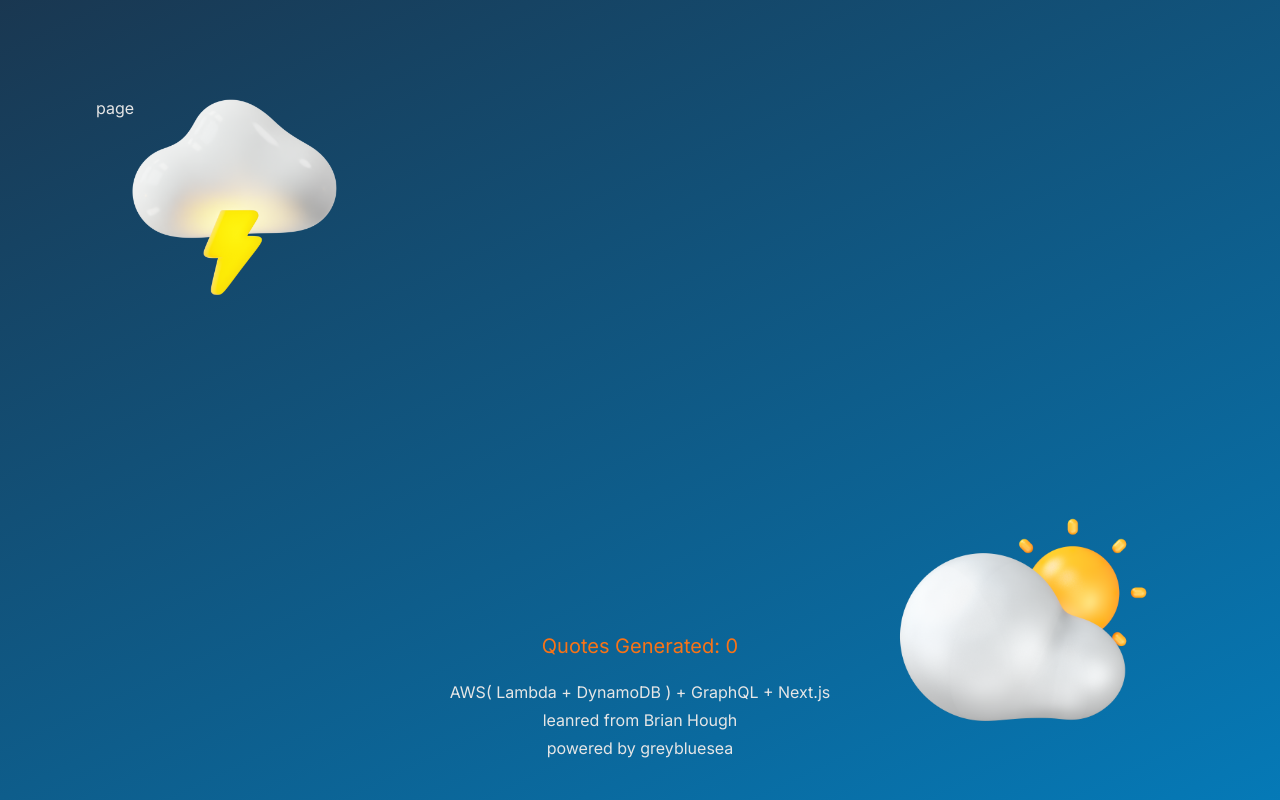
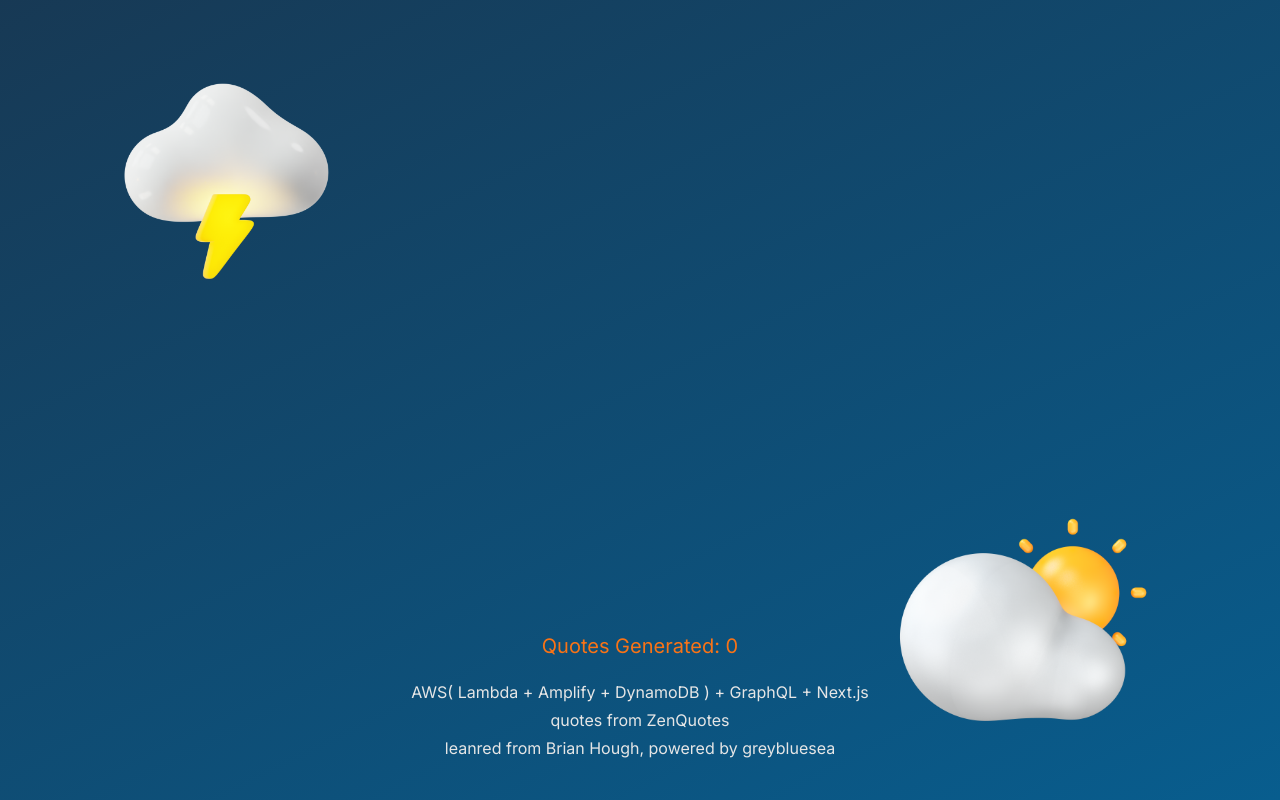
Before and after one commit to greybluesea/QuoteCardGenerator, a Next.js app: page / in a window 1280 px wide. Built offline with nearby package versions, Linux system fonts and the light colour scheme.

Commit message:
minor styling for background and clouds and footer

```diff
--- a/app/components/Footer.tsx
+++ b/app/components/Footer.tsx
@@ -13,10 +13,11 @@ const Footer = (props: Props) => {
         Quotes Generated: {numberOfQuotesGenerated}
       </p>
       <ul className="hidden lg:flex lg:flex-col w-[500px]  mx-auto items-center  space-y-1 rounded-xl mt-5">
-        <li>AWS( Lambda + DynamoDB ) + GraphQL + Next.js</li>
-        <li>leanred from Brian Hough</li>
+        <li>AWS( Lambda + Amplify + DynamoDB ) + GraphQL + Next.js</li>
+        <li>quotes from ZenQuotes</li>
+
         <li>
-          powered by{" "}
+          leanred from Brian Hough, powered by{" "}
           <Link
             href={"https://youtube.com/@greybluesea"}
             target="_self"
--- a/app/globals.css
+++ b/app/globals.css
@@ -7,7 +7,7 @@ body,
 :root {
   height: 100%;
   background-color: black;
-  color: var(--PRIMARY);
+  color: var(--TEXT-PRIMARY);
   color-scheme: dark;
 }
 
--- a/app/layout.tsx
+++ b/app/layout.tsx
@@ -21,10 +21,10 @@ export default function RootLayout({
       <body
         className={
           inter.className +
-          " w-[100dvw] h-[100dvh] p-24 text-TEXT bg-gradient-to-br from-slate-800 to-sky-600 bg-[size:160%_120%] animate-weather backdrop-blur-[80px] "
+          " w-[100dvw] h-[100dvh] p-24 bg-gradient-to-br from-slate-800 to-sky-700 bg-[size:200%_160%] animate-weather backdrop-blur-[80px] "
         }
       >
-        <div className="fixed left-6 top-0 w-[130px] aspect-square sm:left-12  sm:w-[200px]  md:left-14 md:w-[270px] lg:left-16 lg:w-[320px] m-4 mx-2 ">
+        <div className="fixed left-[0.5dvw] top-0 w-[130px] aspect-square sm:left-12 sm:w-[200px]  md:left-14 md:w-[270px] lg:left-16 lg:w-[320px] ">
           <Image
             src={"/img/cloud-and-thunder.png"}
             fill
--- a/app/page.tsx
+++ b/app/page.tsx
@@ -4,7 +4,6 @@ export default function Home() {
   return (
     <main className="">
       <div className="" />
-      page
     </main>
   );
 }
--- a/package.json
+++ b/package.json
@@ -9,6 +9,7 @@
     "lint": "next lint"
   },
   "dependencies": {
+    "@radix-ui/react-dialog": "^1.0.4",
     "@types/node": "20.6.2",
     "@types/react": "18.2.21",
     "@types/react-dom": "18.2.7",
```
Also changed, not shown: 1 other file (tests, documents, lock files or other folders).
